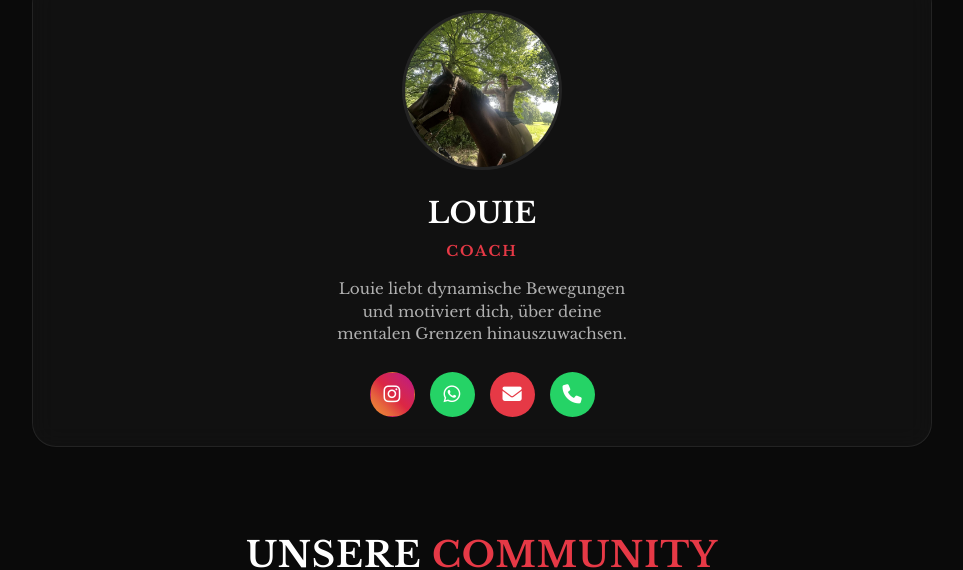
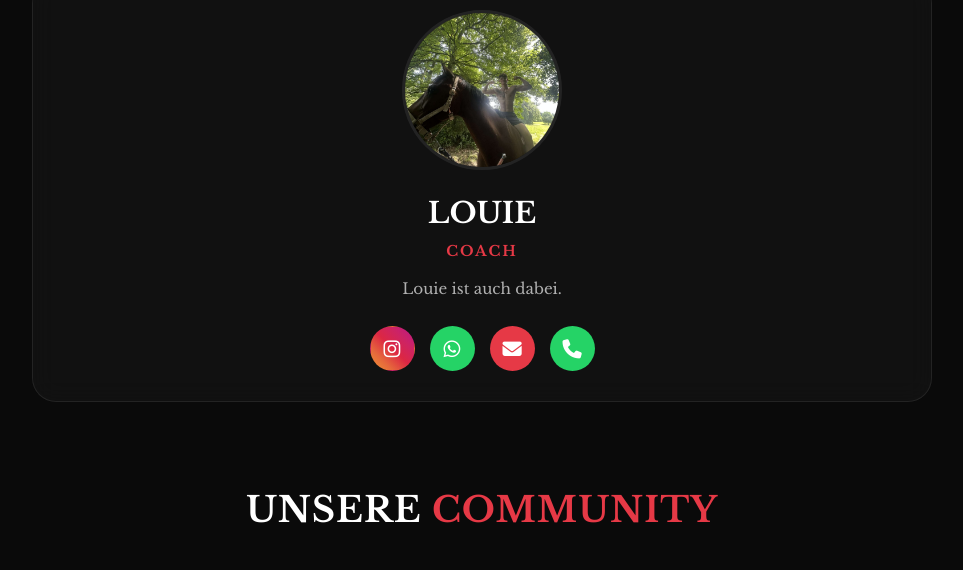
Before and after one commit to swancalisthenics/home, a plain HTML site: page index.html in a window 1280 px wide. Shown: the part 2418-2988 px from the top of the page, without its empty margins (158-1121 px from the left). Drawn offline with nearby package versions, Linux system fonts and the light colour scheme.

Commit message:
text von Louie

```diff
--- a/index.html
+++ b/index.html
@@ -112,7 +112,7 @@
                 <div class="contact-person-info">
                     <h3>Louie</h3>
                     <p class="coach-label">Coach</p>
-                    <p class="contact-person-bio">Louie liebt dynamische Bewegungen und motiviert dich, über deine mentalen Grenzen hinauszuwachsen.</p>
+                    <p class="contact-person-bio">Louie ist auch dabei.</p>
                     <div class="contact-person-links">
                         <a href="https://www.instagram.com/louie_trainiert/" target="_blank" title="Instagram" class="icon-insta"><i class="fa-brands fa-instagram"></i></a>
                         <a href="https://wa.me/41786496994" target="_blank" title="WhatsApp" class="icon-whatsapp-direct"><i class="fa-brands fa-whatsapp"></i></a>
```
